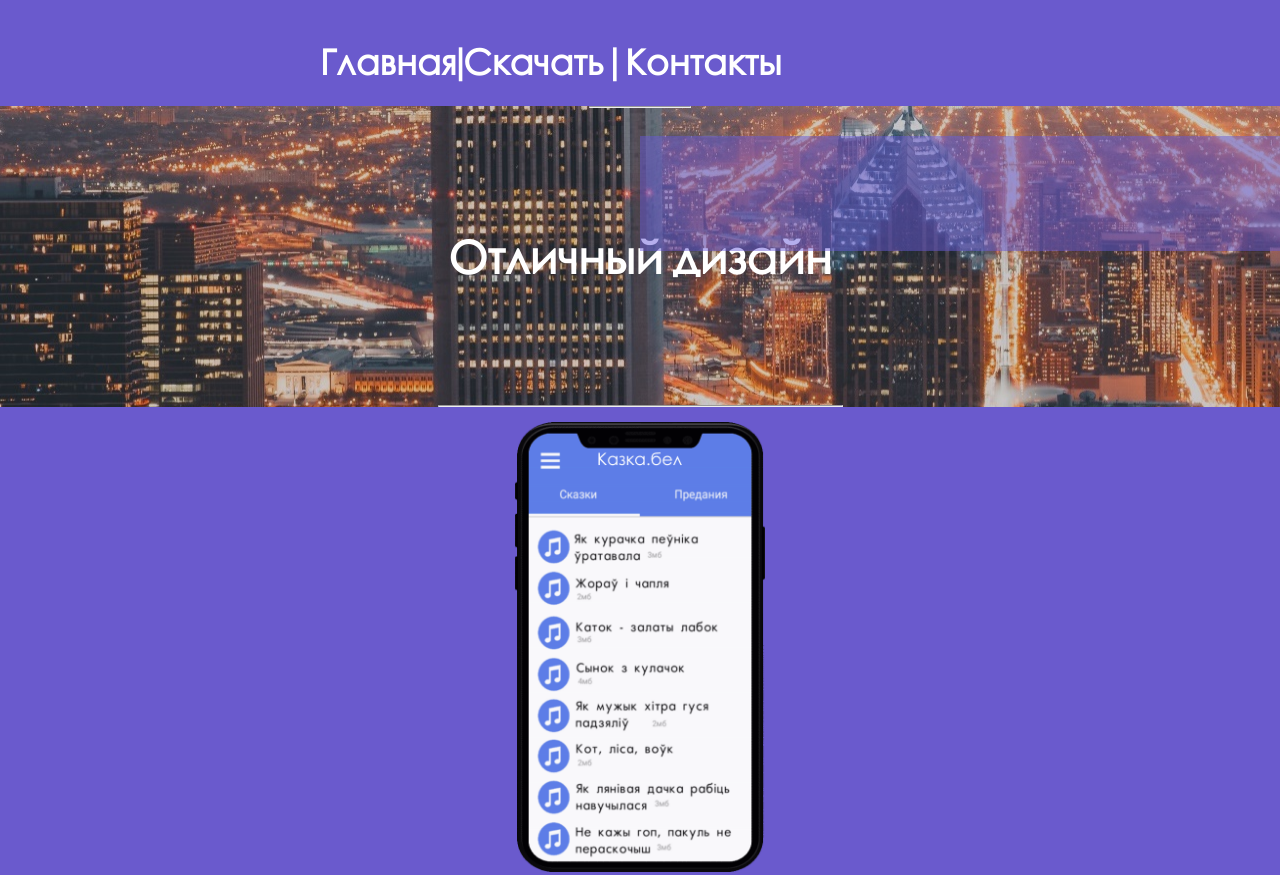
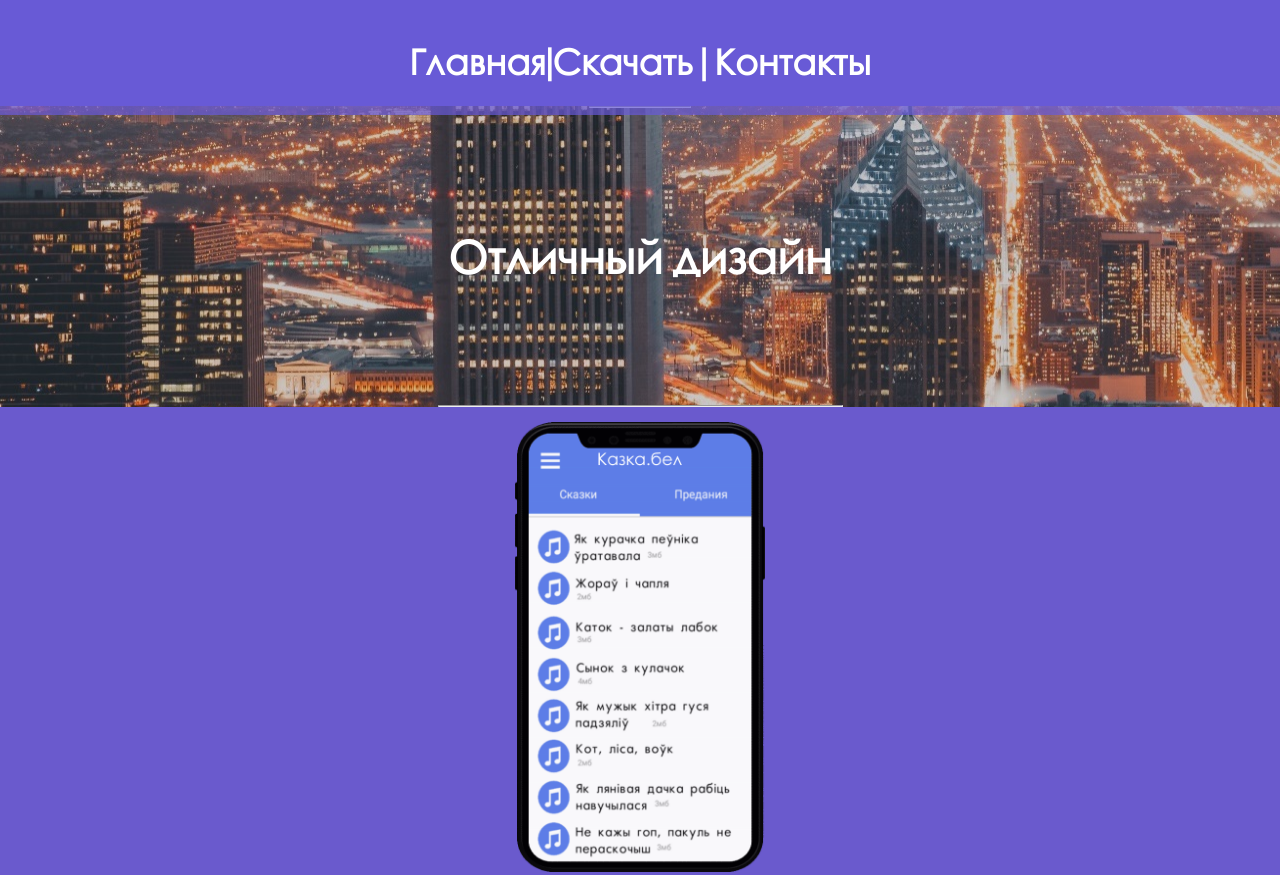
Before and after one commit to kazkabel/kazkabel.github.io, a plain HTML site: page index.html in a window 1280 px wide. Shown: the top 875 px of the page. Drawn offline with Linux system fonts and the light colour scheme.

Commit message:
Add files via upload

```diff
--- a/index.html
+++ b/index.html
@@ -17,11 +17,10 @@
 
 -->
     <nav>
-      <h3 class="invisible">Test</h3>
-      <p align="center" class="menufix">
-<img src="menu.jpg" alt"" height=115px width=50000px align="center" class="menufix"/>
-</p>
-     <h3 id="menutext" class="menu Place1"><a href="index.html" class="hover pointer">Главная</a>|<a href="download.html" class="hover pointer">Скачать</a> | <a href="contacts.html" class="hover pointer">Контакты</a></h3>
+
+<img src="menu.jpg" alt"" height=115px width=50000px class="menufix"/>
+     <h3 class="menu Place1"><a href="index.html" class="hover pointer">Главная</a>|<a href="download.html" class="hover pointer">Скачать</a> | <a href="contacts.html" class="hover pointer">Контакты</a></h3>
+           <h3 class="invisible">Test</h3>
  </nav>
       <div id="city">
      <hr class="center" width=100px />
--- a/style.css
+++ b/style.css
@@ -75,19 +75,16 @@ background-image: url(laptop.jpg); repeat-x; margin-left: -10px; margin-right: -
 #city4{
   background-image: url(city4.jpeg); background-repeat: repeat-x; margin-left: -10px; margin-right: -10px;
 }
-.menufix{position: fixed; left: 50%; right: 60%; opacity: 0.7;
+.menufix{position: fixed; left:-1px; opacity: 0.7; top:0px; text-align: center;
 z-index: 1000;}
 .menu{
   z-index: 1001;
 
 }
 .Place1{
-    width: 50%;
-    height: 20%;
     position: fixed;
+    text-align: center;
     left: 25%;
     right: 25%;
     top: 5px;
-
-
 }
```
Also changed, not shown: contacts.html (+2 -3 lines), download.html (+4 -4 lines).
